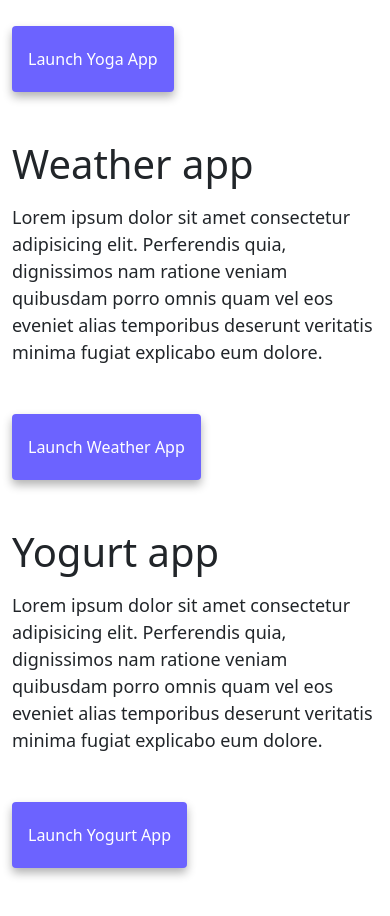
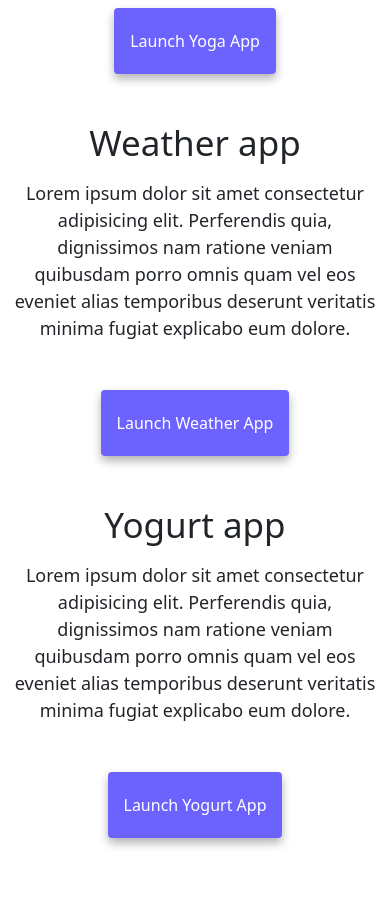
Before and after one commit to Ligeia1/SheCodes-homework, a plain HTML site: page index.html in a window 390 px wide. Shown: the part 720-1636 px from the top of the page. Drawn offline with nearby package versions, Linux system fonts and the light colour scheme.

Commit message:
Improved style for small devices

```diff
--- a/index.html
+++ b/index.html
@@ -65,9 +65,9 @@
             <img id="yoga-image" src="/visuals/yoga.png" alt="Image of the Yoga landing page" class="img-fluid rounded">
           </div>
           <div class="col-md-6">
-            <h2 class="mb-3 text-start">Yoga app</h2>
-            <p class="text-start">Lorem ipsum dolor sit amet consectetur adipisicing elit. Perferendis quia, dignissimos nam ratione veniam quibusdam porro omnis quam vel eos eveniet alias temporibus deserunt veritatis minima fugiat explicabo eum dolore. </p>
-          <div class="mt-5">
+            <h2 class="mb-3 text-sm-start">Yoga app</h2>
+            <p class="text-sm-start">Lorem ipsum dolor sit amet consectetur adipisicing elit. Perferendis quia, dignissimos nam ratione veniam quibusdam porro omnis quam vel eos eveniet alias temporibus deserunt veritatis minima fugiat explicabo eum dolore. </p>
+          <div class="mt-5 yoga-button">
               <button type="button" class="btn button">
             <a href="#">Launch Yoga App</a> </button>
           </div>
@@ -75,9 +75,9 @@
         </div>
           <div class="row mt-5">
           <div class="col-md-6">
-              <h2 class="mb-3 text-start">Weather app</h2>
-              <p class="text-start">Lorem ipsum dolor sit amet consectetur adipisicing elit. Perferendis quia, dignissimos nam ratione veniam quibusdam porro omnis quam vel eos eveniet alias temporibus deserunt veritatis minima fugiat explicabo eum dolore. </p>
-            <div class="mt-5">
+              <h2 class="mb-3 text-sm-start">Weather app</h2>
+              <p class="text-sm-start">Lorem ipsum dolor sit amet consectetur adipisicing elit. Perferendis quia, dignissimos nam ratione veniam quibusdam porro omnis quam vel eos eveniet alias temporibus deserunt veritatis minima fugiat explicabo eum dolore. </p>
+            <div class="mt-5 weather-button">
                 <button type="button" class="btn button">
               <a href="#">Launch Weather App</a> </button>
             </div>
@@ -91,9 +91,9 @@
                 <img id="yoga-image" src="/visuals/yogurt.png" alt="Image of the Yogurt landing page" class="img-fluid rounded">
               </div>
               <div class="col-md-6">
-                <h2 class="mb-3 text-start">Yogurt app</h2>
-                <p class="text-start">Lorem ipsum dolor sit amet consectetur adipisicing elit. Perferendis quia, dignissimos nam ratione veniam quibusdam porro omnis quam vel eos eveniet alias temporibus deserunt veritatis minima fugiat explicabo eum dolore. </p>
-              <div class="mt-5">
+                <h2 class="mb-3 text-sm-start">Yogurt app</h2>
+                <p class="text-sm-start">Lorem ipsum dolor sit amet consectetur adipisicing elit. Perferendis quia, dignissimos nam ratione veniam quibusdam porro omnis quam vel eos eveniet alias temporibus deserunt veritatis minima fugiat explicabo eum dolore. </p>
+              <div class="mt-5 yogurt-button">
                   <button type="button" class="btn button">
                 <a href="#">Launch Yogurt App</a> </button>
               </div>
--- a/visuals/style.css
+++ b/visuals/style.css
@@ -120,15 +120,21 @@ img {
   }
 
   h1 {
-    font-size: 60px;
+    font-size: 55px;
   }
 
   h2 {
-    font-size: 40px;
+    font-size: 35px;
   }
 
   img {
     margin: 10px auto;
+  }
+
+  .yogurt-button,
+  .yoga-button,
+  .weather-button {
+    text-align: center;
   }
 
   #yoga-image,
```
Also changed, not shown: about.html (+1 -1 lines).
